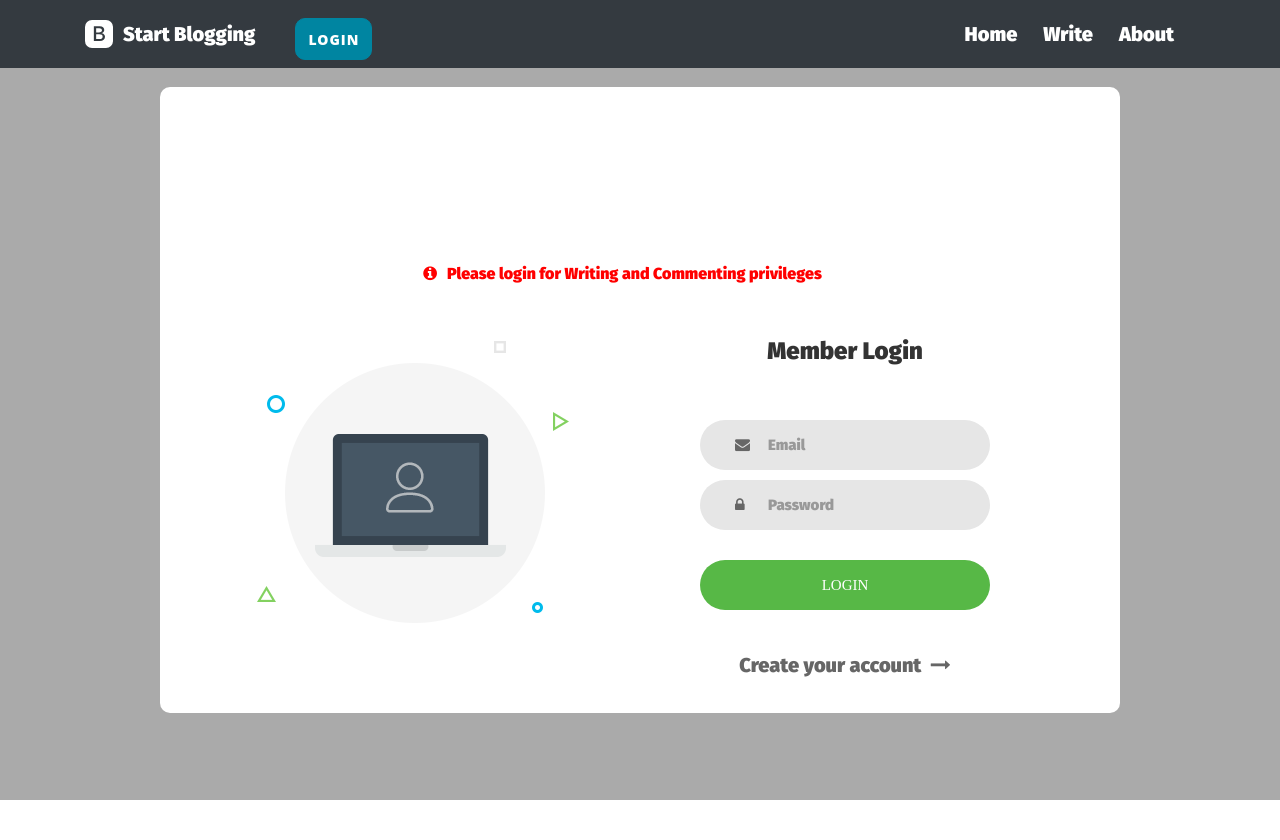
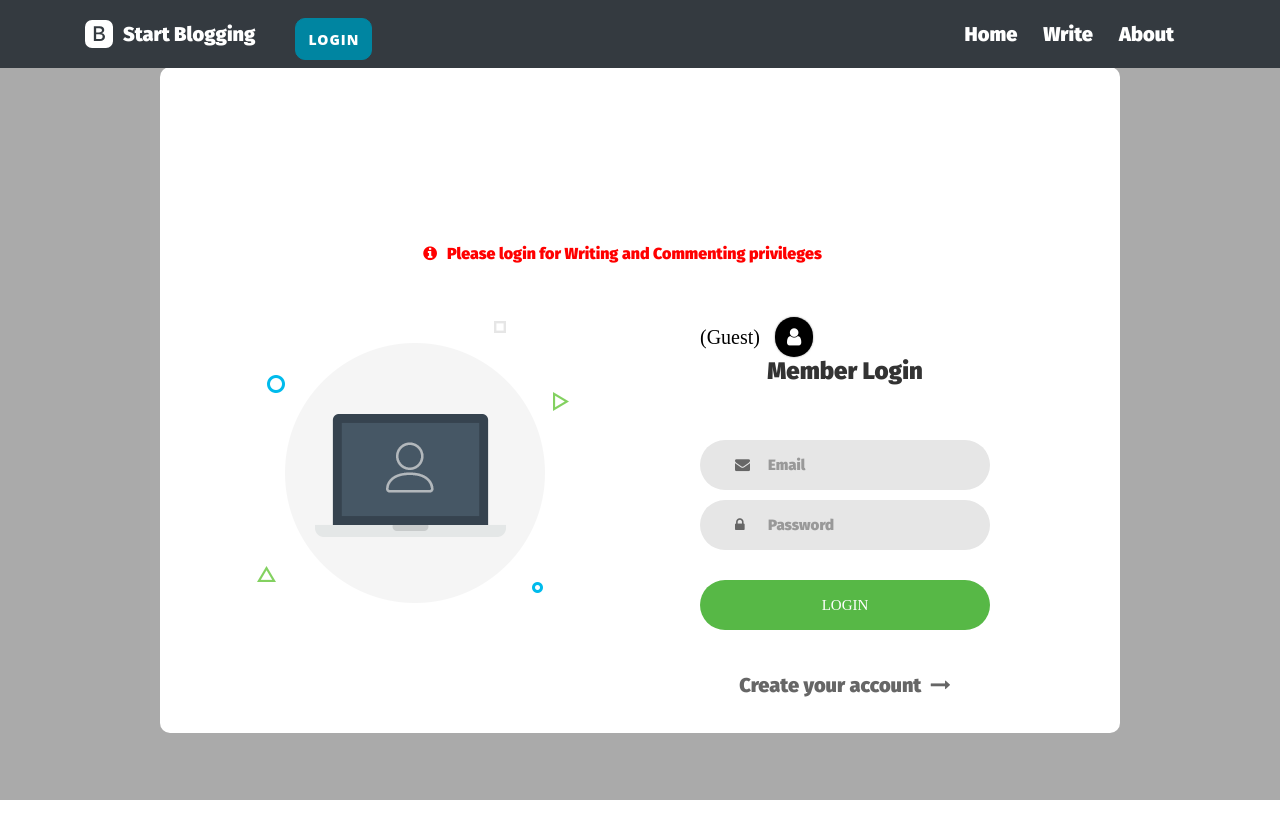
Before and after one commit to Skr-suyash/StartBlogging, a Django app: page /accounts/login in a window 1280 px wide. Shown: the top 840 px of the page. Run offline with Django 3.2, Linux system fonts and the light colour scheme; some libraries are stand-ins or nearby versions.

Commit message:
added guest functionality

```diff
--- a/accounts/templates/accounts/login.html
+++ b/accounts/templates/accounts/login.html
@@ -31,13 +31,19 @@
 					<img src="{% static 'images/login-img.png' %}" alt="IMG">
 				</div>
 				<form class="login100-form validate-form" method="POST" action="{% url 'login' %}">
-                    {% csrf_token %}
+
+				<button onclick="guest()">
+					(Guest) <i class="fa fa-user guest"  style="color: white;">
+					</i>
+				</button>
+
+					{% csrf_token %}
 					<span class="login100-form-title">
 						Member Login
 					</span>
 
 					<div class="wrap-input100 validate-input" data-validate = "Email is required">
-						<input class="input100" type="text" name="email" placeholder="Email">
+						<input class="input100" id="email" type="text" name="email" placeholder="Email">
 						<span class="focus-input100"></span>
 						<span class="symbol-input100">
 							<i class="fa fa-envelope" aria-hidden="true"></i>
@@ -45,7 +51,7 @@
 					</div>
 
 					<div class="wrap-input100 validate-input" data-validate = "Password is required">
-						<input class="input100" type="password" name="password" placeholder="Password">
+						<input class="input100" id="pass" type="password" name="password" placeholder="Password">
 						<span class="focus-input100"></span>
 						<span class="symbol-input100">
 							<i class="fa fa-lock" aria-hidden="true"></i>
@@ -71,6 +77,24 @@
 		</div>
 	</div>
 
+	<style>
+		i.fa.guest {
+			display: inline-block;
+			border-radius: 60px;
+			box-shadow: 0px 0px 2px #888;
+			padding: 0.5em 0.6em;
+			background-color: black;
+			margin-left: 10px;
+}
+	</style>
+
+	<script>
+		function guest() {
+			$('#email').val('guest@gmail.com')
+			$('#pass').val('guest')
+		}
+	</script>
+
 	{% block custom_scripts %}
 
 	<script src="{% static 'js/validate.js' %}"></script>
```
